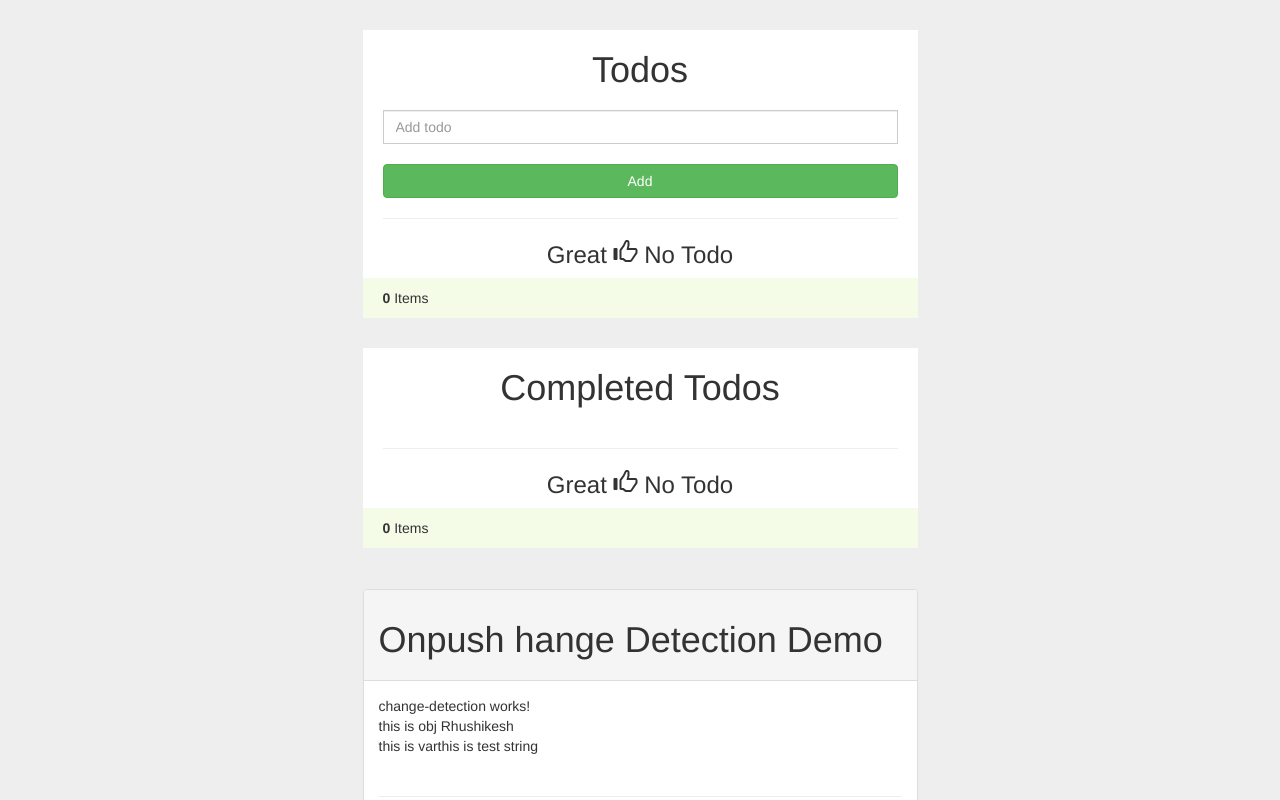
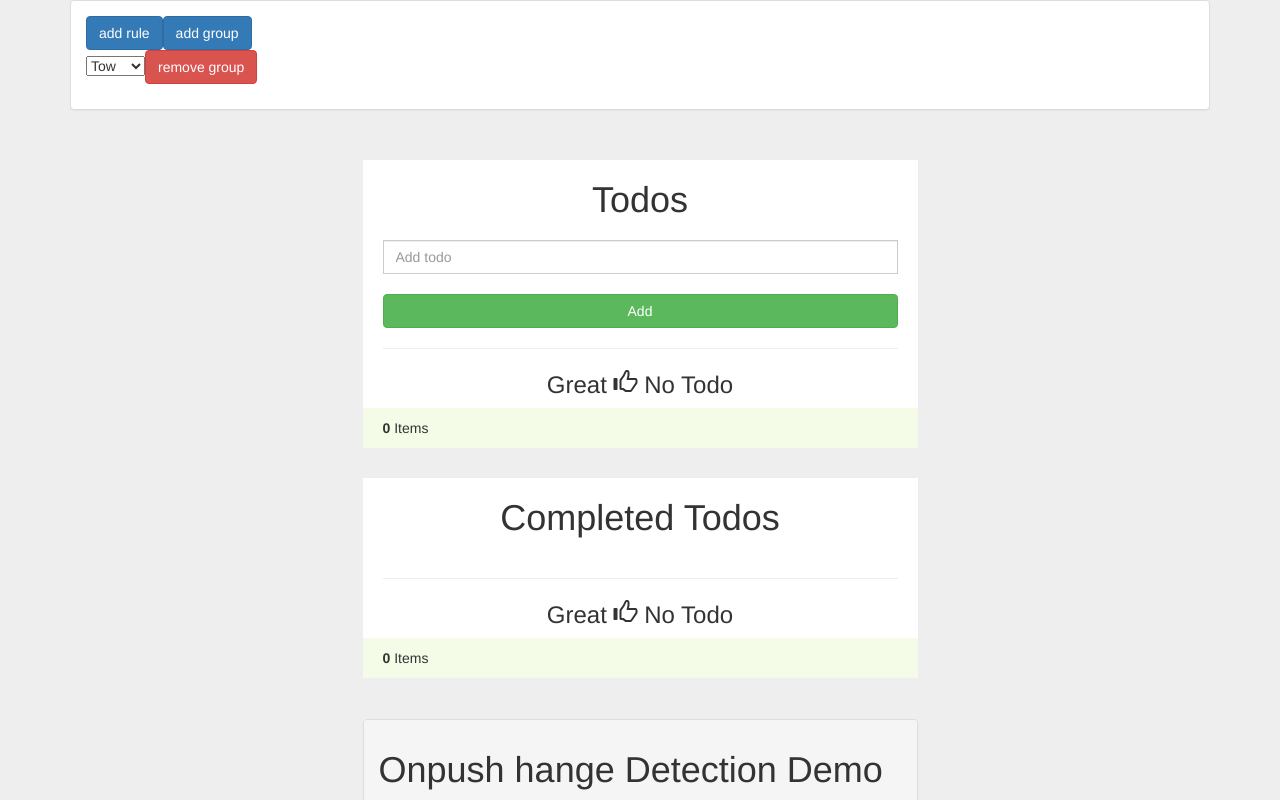
Before and after one commit to SaurabhLpRocks/Redux_Immutable, an Angular app: page / in a window 1280 px wide. Shown: the top 800 px of the page. Built offline with nearby package versions, Linux system fonts and the light colour scheme.

Commit message:
wts work

```diff
--- a/src/app/app.component.html
+++ b/src/app/app.component.html
@@ -1,4 +1,9 @@
 <div class="container">
+    <div class="row">
+        <div class="col-md-12">
+            <wts></wts>
+        </div>
+    </div>
     <div class="row">
         <app-todo></app-todo>
         <div class="col-md-offset-3 col-md-6">
--- a/src/app/app.module.ts
+++ b/src/app/app.module.ts
@@ -8,12 +8,16 @@ import { ChangeDetectionComponentModule } from './component/change-detection/cha
 import { TodoComponent } from './component/todo/todo.component';
 import { TodoStore } from './common/store/todo.store';
 import { ListTodoComponent } from './component/list-todo/list-todo.component';
+import { WTSComponent } from './component/wts/wts.component';
+import { RuleComponent } from './component/wts/rule/rule.component';
 
 @NgModule({
   declarations: [
     AppComponent,
     TodoComponent,
-    ListTodoComponent
+    ListTodoComponent,
+    WTSComponent,
+    RuleComponent
   ],
   imports: [
     BrowserModule,
--- /dev/null
+++ b/src/app/component/wts/rule/rule.component.html
@@ -0,0 +1,10 @@
+<p *ngIf="rule">
+    <select name="" id="" [(ngModel)]="rule.subjectType">
+    <option value="1">One</option>
+    <option value="2">Tow</option>
+    <option value="3">Three</option>
+    <option value="4">Four</option>
+    <option value="5">Five</option>
+      </select>
+    <button class="btn btn-danger" (click)="removeRule()">remove group</button>
+</p>
--- /dev/null
+++ b/src/app/component/wts/rule/rule.component.ts
@@ -0,0 +1,22 @@
+import { Component, OnInit, Input, ChangeDetectionStrategy } from '@angular/core';
+import { Rule } from '../wts.model';
+@Component({
+  selector: 'rule',
+  templateUrl: './rule.component.html',
+  styleUrls: ['./rule.component.css'],
+  changeDetection: ChangeDetectionStrategy.OnPush
+})
+export class RuleComponent implements OnInit {
+  rule: Rule;
+  @Input('rule')
+  set Setrule(value) {
+    this.rule = value;
+  }
+  constructor() { }
+
+  ngOnInit() {
+  }
+  private removeRule() {
+    delete this.rule;
+  }
+}
--- /dev/null
+++ b/src/app/component/wts/wts.component.html
@@ -0,0 +1,9 @@
+<div class="panel panel-default panel-body" *ngIf="rules">
+    <button class="btn btn-primary" (click)="addRule()">add rule</button>
+    <button class="btn btn-primary" (click)="addGroup()">add group</button>
+    <button class="btn btn-danger" (click)="removeGroup()" *ngIf="enableRemoveGroup">remove group</button>
+    <div *ngIf="rules.groups">
+        <wts *ngFor="let group of rules.groups" [data]="group"></wts>
+    </div>
+    <rule *ngFor="let rule of rules.rules" [rule]="rule"></rule>
+</div>
--- /dev/null
+++ b/src/app/component/wts/wts.component.ts
@@ -0,0 +1,36 @@
+import { Component, OnInit, Input, Output, EventEmitter, ChangeDetectionStrategy } from '@angular/core';
+import { Group, Rule } from './wts.model';
+@Component({
+    selector: 'wts',
+    templateUrl: './wts.component.html',
+    changeDetection: ChangeDetectionStrategy.OnPush
+})
+export class WTSComponent implements OnInit {
+    rules: Group;
+    enableRemoveGroup: boolean = false;
+    @Output() removeGroupCB = new EventEmitter();
+    @Input('data')
+    set data(value) {
+        if (value) {
+            this.enableRemoveGroup = true;
+        }
+        this.rules = value || new Group();
+    };
+    constructor() {
+        this.rules = new Group();
+    }
+    private addGroup() {
+        if (!this.rules.groups) {
+            this.rules.groups = [];
+        }
+        this.rules.groups.push(new Group());
+        console.log(this.rules);
+    }
+    private removeGroup() {
+        delete this.rules;
+    }
+    private addRule() {
+        this.rules.rules.push(new Rule());
+    }
+    ngOnInit() { }
+}
--- /dev/null
+++ b/src/app/component/wts/wts.model.ts
@@ -0,0 +1,23 @@
+export class Rule {
+    subjectType: string;
+    valueType: string;
+    subject: string;
+    value: string;
+    constructor(st = getRandomInt(1, 5), vt = '', s = '', v = '') {
+        this.subjectType = st;
+        this.valueType = vt;
+        this.subject = s;
+        this.value = v;
+    }
+}
+export class Group {
+    rules: Rule[];
+    groups: Group[];
+    constructor() {
+        this.rules = [];
+        this.rules.push(new Rule());
+    }
+};
+function getRandomInt(min, max) {
+    return Math.floor(Math.random() * (max - min + 1) + min).toString();
+}
```
Also changed, not shown: src/app/component/wts/rule/rule.component.css (added), 2 other files (tests, documents, lock files or other folders).
